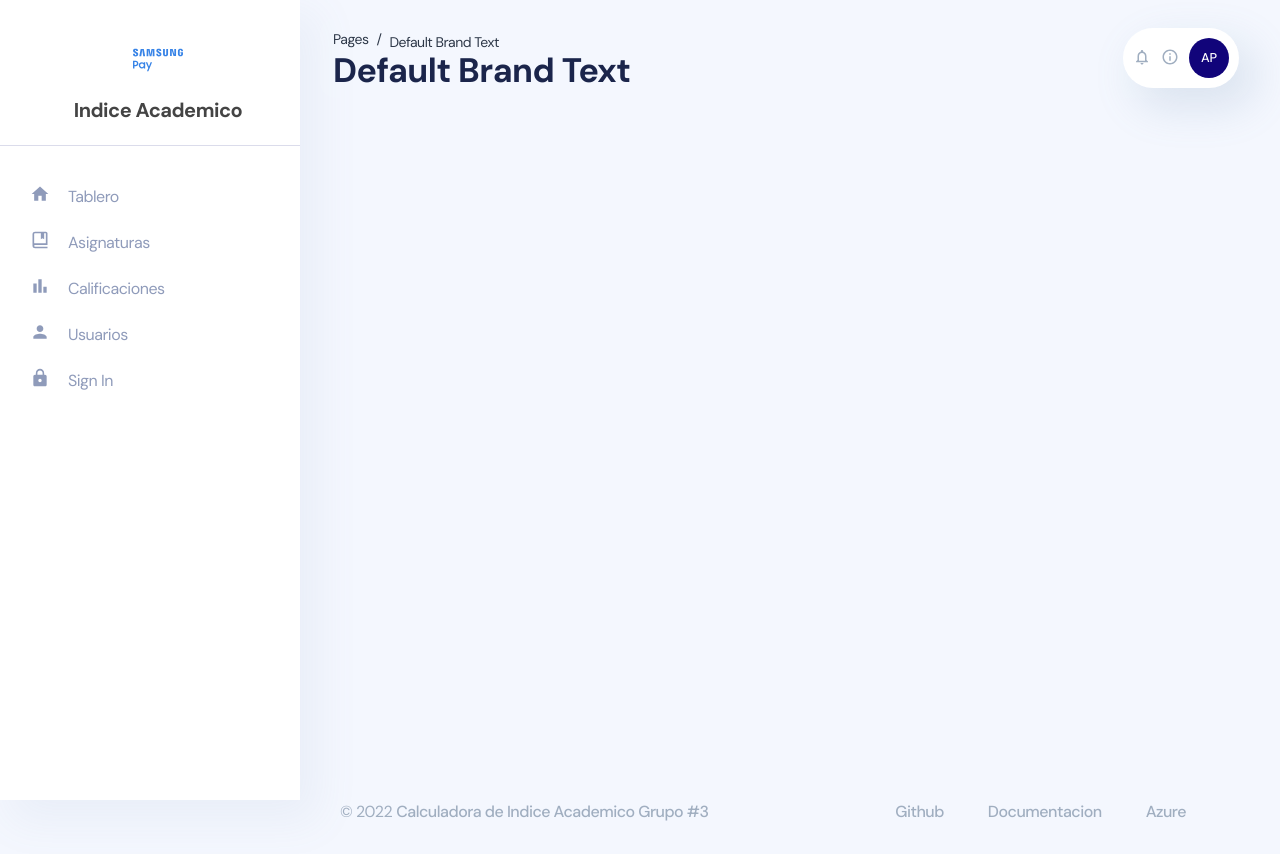
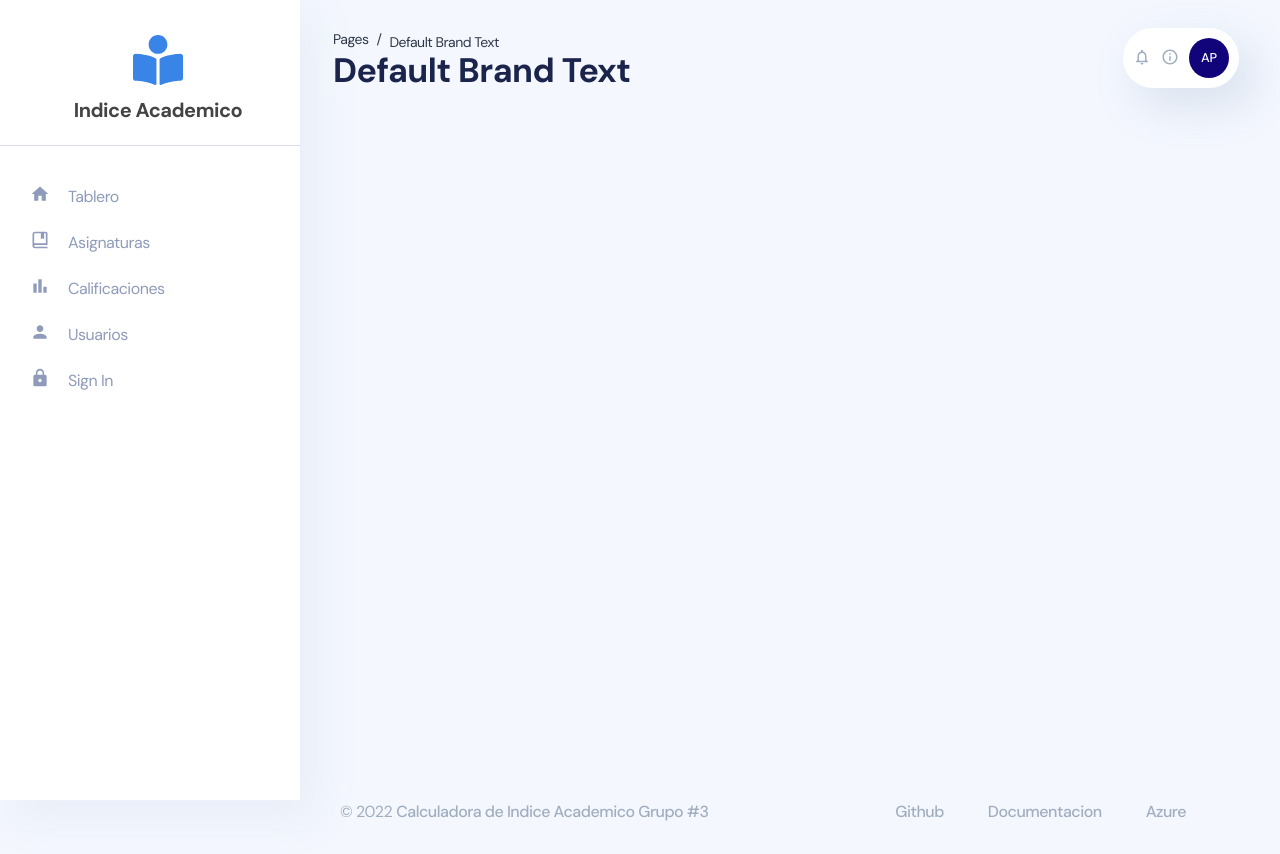
Before and after one commit to SahiraTejada/calculadora-indice-academico, a React (Create React App) app: page /#/admin/default in a window 1280 px wide. Built offline with nearby package versions, Linux system fonts and the light colour scheme.

Commit message:
New login

```diff
--- a/src/components/sidebar/components/Brand.js
+++ b/src/components/sidebar/components/Brand.js
@@ -2,7 +2,7 @@ import React from "react";
 
 // Chakra imports
 import { Flex, useColorModeValue,Icon,Text } from "@chakra-ui/react";
- import { SiSamsungpay } from 'react-icons/si';
+ import { FaBookReader  } from 'react-icons/fa';
 import { HSeparator } from "../../separator/Separator";
 
 export function SidebarBrand() {
@@ -11,7 +11,7 @@ export function SidebarBrand() {
 
   return (
     <Flex align='center' direction='column'>
-       <Icon as={SiSamsungpay} color='#3884e7'  my='10px' boxSize={50}/>
+       <Icon as={FaBookReader } color='#3884e7'  my='10px' boxSize={50}/>
        <Text fontWeight={'bold'} fontSize='20' color=' #444' mb='5'>Indice Academico</Text>
       <HSeparator mb='20px' />
     </Flex>
--- a/src/layouts/auth/Login.js
+++ b/src/layouts/auth/Login.js
@@ -10,7 +10,7 @@ import React from 'react'
  import { Button} from '@chakra-ui/react';
  import LoginImage from '../../imgs/Reading.svg';
  import { AiFillQuestionCircle } from 'react-icons/ai';
- import {  SiSamsungpay } from 'react-icons/si';
+ import {  FaBookReader} from 'react-icons/fa';
 
 function Login() {
   return (
@@ -24,7 +24,7 @@ function Login() {
         </Box>
         < Box className='bottomPane' textAlign='center'  >
           <Box position={'relative'} left={115}>
-            <SiSamsungpay color="#3884e7" size={60}></SiSamsungpay></Box>
+            < FaBookReader color="#3884e7" size={60}/> </Box>
          <h2 className='title'>Login</h2>
           <form>
   <Box mb={6}>
```
